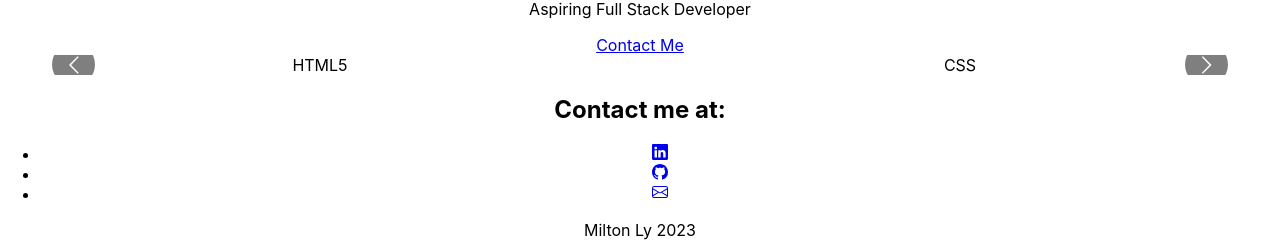
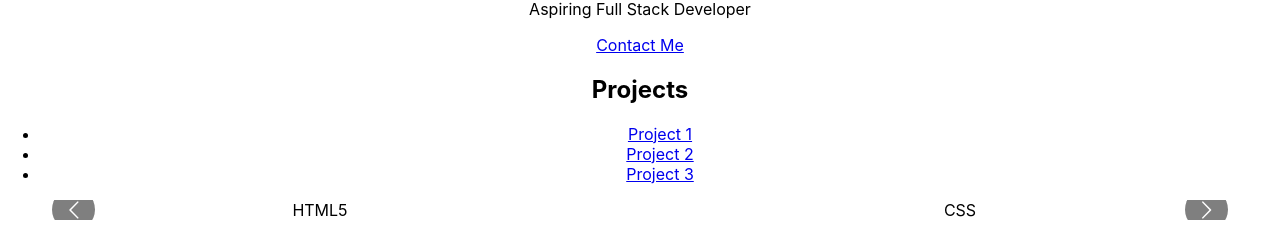
Before and after one commit to MiltonLy/React-Portfolio, a React (Create React App) app: page / in a window 1280 px wide. Shown: the part 202-443 px from the top of the page. Built offline with nearby package versions, Linux system fonts and the light colour scheme.

Commit message:
projects.js added

```diff
--- a/src/App.js
+++ b/src/App.js
@@ -2,6 +2,7 @@ import React from 'react';
 import './App.css';
 import Header from './components/header';
 import Welcome from './components/welcome';
+import Projects from './components/projects';
 import SkillSection from './components/skill';
 import Contact from './components/contact';
 import Footer from './components/footer';
@@ -11,6 +12,7 @@ function App() {
     <div className="App">
       <Header />
       <Welcome />
+      <Projects />
       <SkillSection />
       <Contact />
       <Footer />
--- a/src/components/projects.js
+++ b/src/components/projects.js
@@ -0,0 +1,34 @@
+import React from "react";
+
+function Projects() {
+    return (
+        <section id="projects" className="project-section">
+            <div className="container-xl">
+                <div className="project-section-body">
+                    <div className="project-info">
+                        <h2>Projects</h2>
+                        <ul className="project">
+                            <li>
+                                <a href="/">
+                                    Project 1
+                                </a>
+                            </li>
+                            <li>
+                                <a href="/">
+                                    Project 2
+                                </a>
+                            </li>
+                            <li>
+                                <a href="/">
+                                    Project 3
+                                </a>
+                            </li>
+                        </ul>
+                    </div>
+                </div>
+            </div>
+        </section>
+    )
+}
+
+export default Projects
```
